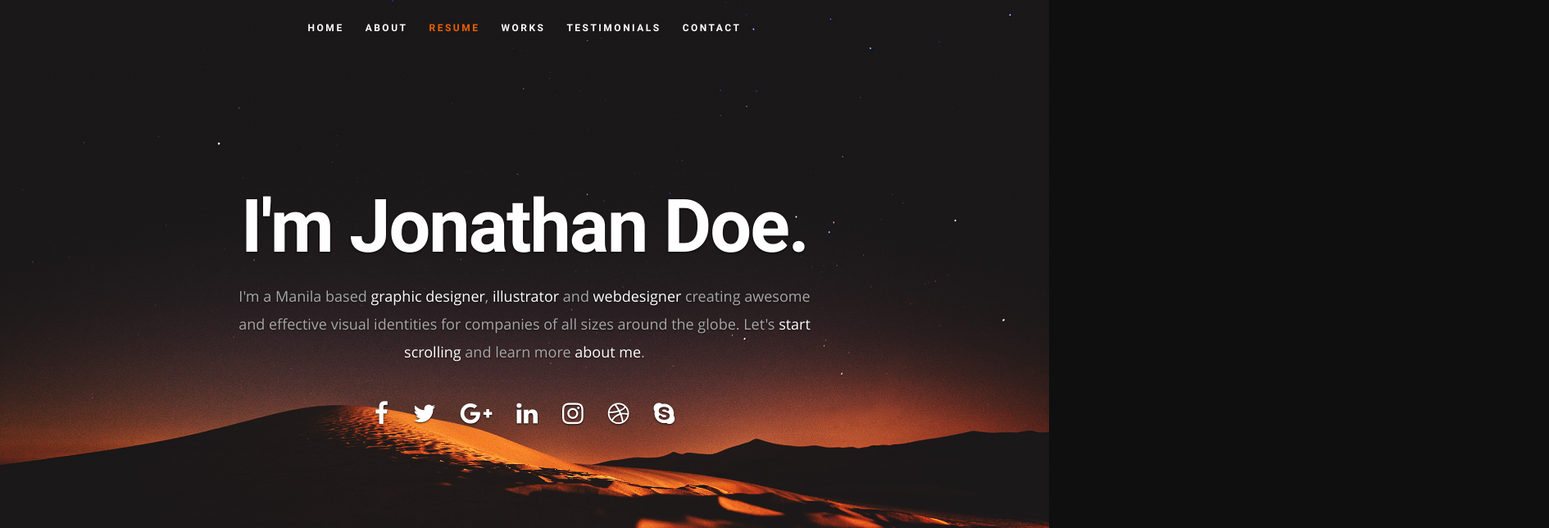
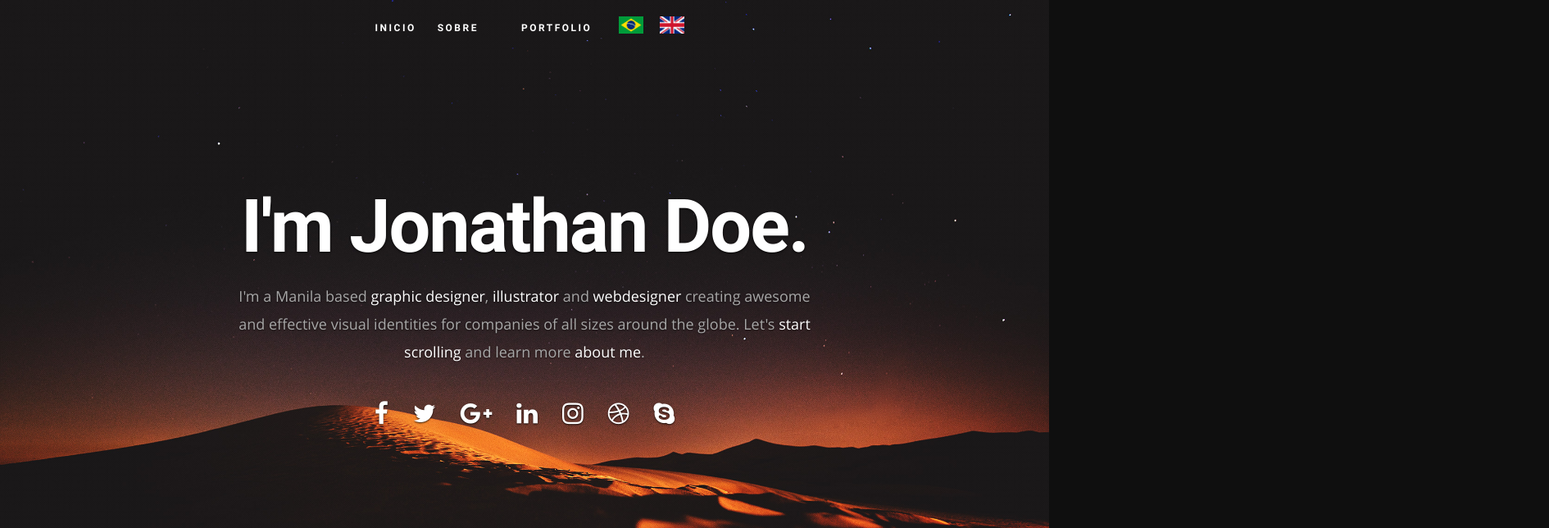
Before and after one commit to MrVictor42/portfolio, an Angular app: page / in a window 1280 px wide. Shown: the top 644 px of the page at 82% size, 1890 px wide, since content can reach past the window. Built offline with nearby package versions, Linux system fonts and the light colour scheme; a web font is replaced by a local one.

Commit message:
Changing languages on header

```diff
--- a/src/app/header/header.component.css
+++ b/src/app/header/header.component.css
@@ -0,0 +1,5 @@
+.flags {
+    width: 30px;
+    margin-top: 10px;
+    margin-left: 20px;
+}
--- a/src/app/header/header.component.html
+++ b/src/app/header/header.component.html
@@ -4,12 +4,18 @@
         <a class="mobile-btn" href="#" title="Hide navigation">Hide navigation</a>
 
         <ul id="nav" class="nav">
-            <li class="current"><a class="smoothscroll" href="#home">Home</a></li>
-            <li><a class="smoothscroll" href="#about">About</a></li>
-            <li><a class="smoothscroll" href="#resume">Resume</a></li>
-            <li><a class="smoothscroll" href="#portfolio">Works</a></li>
-            <li><a class="smoothscroll" href="#testimonials">Testimonials</a></li>
-            <li><a class="smoothscroll" href="#contact">Contact</a></li>
+            <li class="current"><a class="smoothscroll" href="#home">{{ locale.home }}</a></li>
+            <li><a class="smoothscroll" href="#about">{{ locale.about }}</a></li>
+            <li><a class="smoothscroll" href="#resume">{{ locale.resume }} </a></li>
+            <li><a class="smoothscroll" href="#portfolio">{{ locale.portfolio }}</a></li>
+            <!-- <li><a class="smoothscroll" href="#testimonials">Testimonials</a></li>
+            <li><a class="smoothscroll" href="#contact">Contact</a></li> -->
+            <span (click)="selectedLanguage('pt-BR')" class="flags">
+                <img src = "../../assets/images/flags/brazil.png"/>
+            </span>
+            <span (click)="selectedLanguage('en-US')" class="flags">
+                <img src = "../../assets/images/flags/uk.png"/>
+            </span>
         </ul>
     </nav>
 
--- a/src/app/header/header.component.ts
+++ b/src/app/header/header.component.ts
@@ -1,10 +1,35 @@
-import { Component } from '@angular/core';
+import { Component, Input, OnInit } from '@angular/core';
+import portuguese from '../../assets/i18n/pt-BR.json';
+import english from '../../assets/i18n/en-US.json';
 
 @Component({
-  selector: 'app-header',
-  templateUrl: './header.component.html',
-  styleUrls: ['./header.component.css']
+	selector: 'app-header',
+	templateUrl: './header.component.html',
+	styleUrls: ['./header.component.css']
 })
-export class HeaderComponent {
+export class HeaderComponent implements OnInit {
 
+	@Input() language : string = "pt-BR";
+	@Input() locale : any;
+
+	ngOnInit(): void {
+		this.locale = portuguese;
+	}
+
+	selectedLanguage(selectedLanguage : string) {
+		switch(selectedLanguage) {
+			case 'pt-BR' : {
+				this.locale = portuguese;
+				break;
+			}
+			case 'en-US' : {
+				this.locale = english;
+				break;
+			}
+			default: {
+				this.locale = portuguese;
+				break;
+			}
+		}
+	}
 }
--- a/src/app/layout/layout.component.html
+++ b/src/app/layout/layout.component.html
@@ -3,4 +3,4 @@
 <app-resume></app-resume>
 <app-portfolio></app-portfolio>
 <app-testemonials></app-testemonials>
-<app-footer></app-footer>
+<!-- <app-footer></app-footer> -->
--- /dev/null
+++ b/src/assets/i18n/en-US.json
@@ -0,0 +1,6 @@
+{
+    "home" : "Home",
+    "about" : "About",
+    "portfolio" : "Portfolio",
+    "works" : "Works"
+}
--- /dev/null
+++ b/src/assets/i18n/pt-BR.json
@@ -0,0 +1,6 @@
+{
+    "home" : "Inicio",
+    "about" : "Sobre",
+    "portfolio" : "Portfolio",
+    "works" : "Trabalhos"
+}
--- a/tsconfig.json
+++ b/tsconfig.json
@@ -16,6 +16,8 @@
     "experimentalDecorators": true,
     "moduleResolution": "node",
     "importHelpers": true,
+    "resolveJsonModule": true,
+    "esModuleInterop": true,
     "target": "ES2022",
     "module": "ES2022",
     "useDefineForClassFields": false,
```
Also changed, not shown: src/assets/images/flags/brazil.png (added), src/assets/images/flags/uk.png (added).
